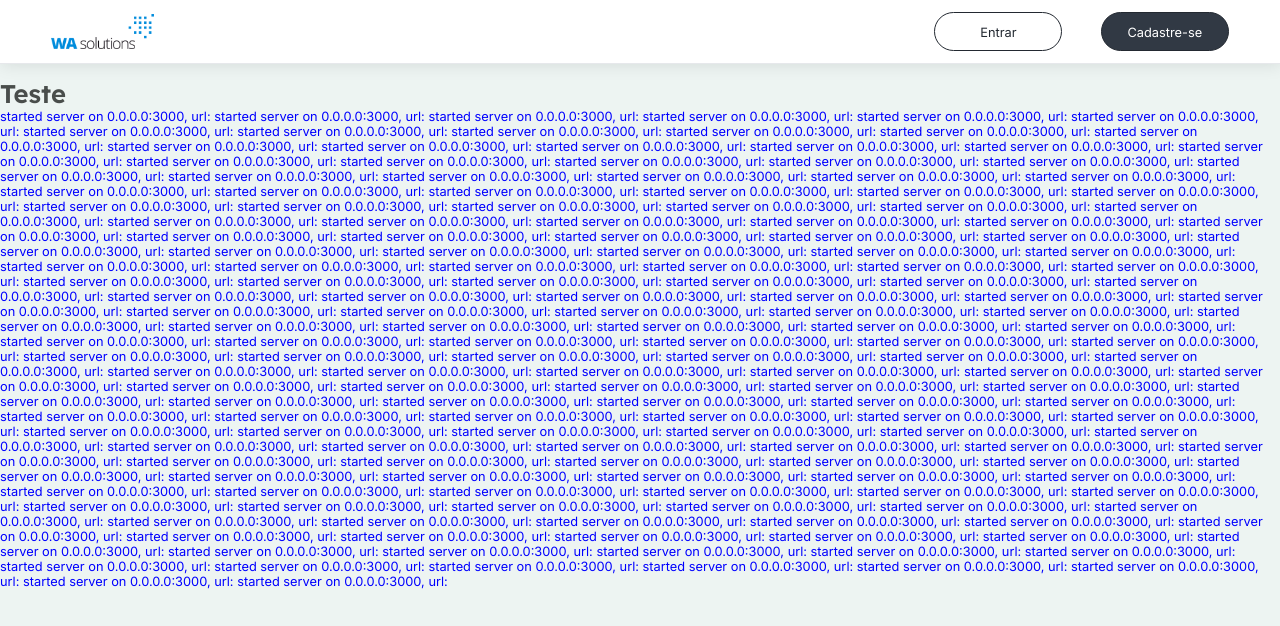
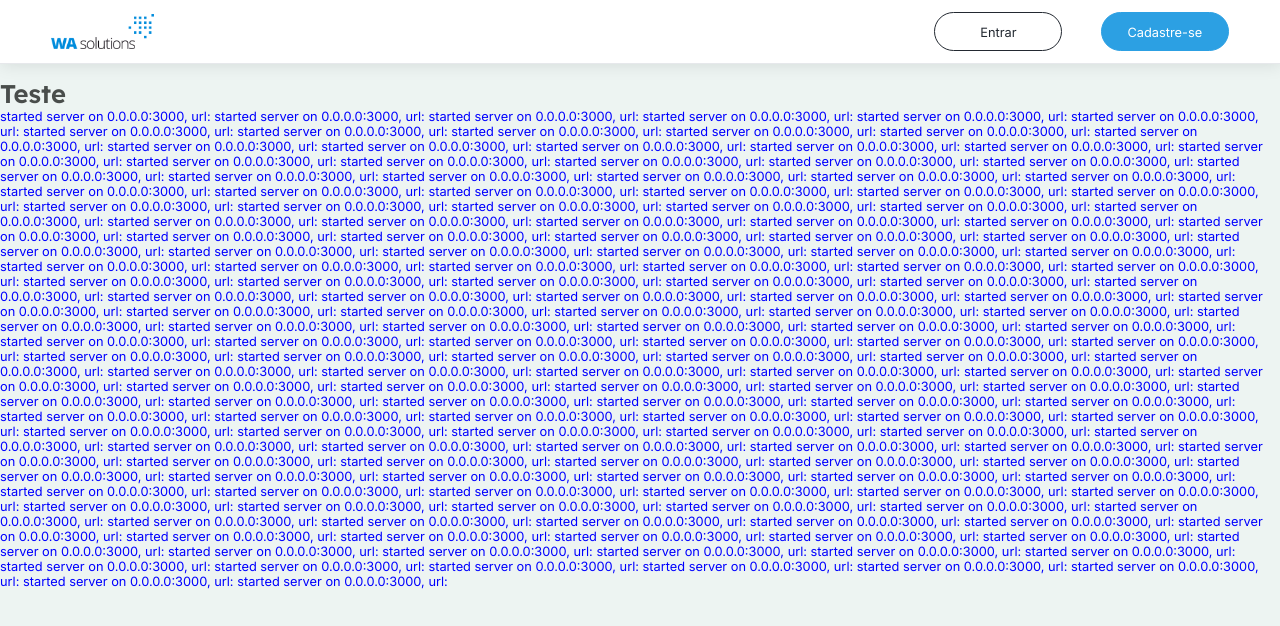
Before and after one commit to matheuspereiradev/suportnext, a Next.js app: page / in a window 1280 px wide. Shown: the top 626 px of the page. Built offline with nearby package versions, Linux system fonts and the light colour scheme.

Commit message:
corrigindo cores

```diff
--- a/src/components/header/style.module.scss
+++ b/src/components/header/style.module.scss
@@ -66,13 +66,13 @@
         width: 10rem;
         padding: 0.9rem 0.7rem 0.9rem 0.7rem;
         border-radius: 4rem;
-        border: var(--primary) solid 1px;
+        border: var(--blue-wa) solid 1px;
         text-decoration: none;
-        background-color: var(--primary-light);
+        background-color: var(--blue-wa);
         color: var(--white);
         transition: background-color 0.3s;
         &:hover {
-            background-color: var(--black);
+            background-color: var(--blue);
             color: var(--white);
         }
     }
```
